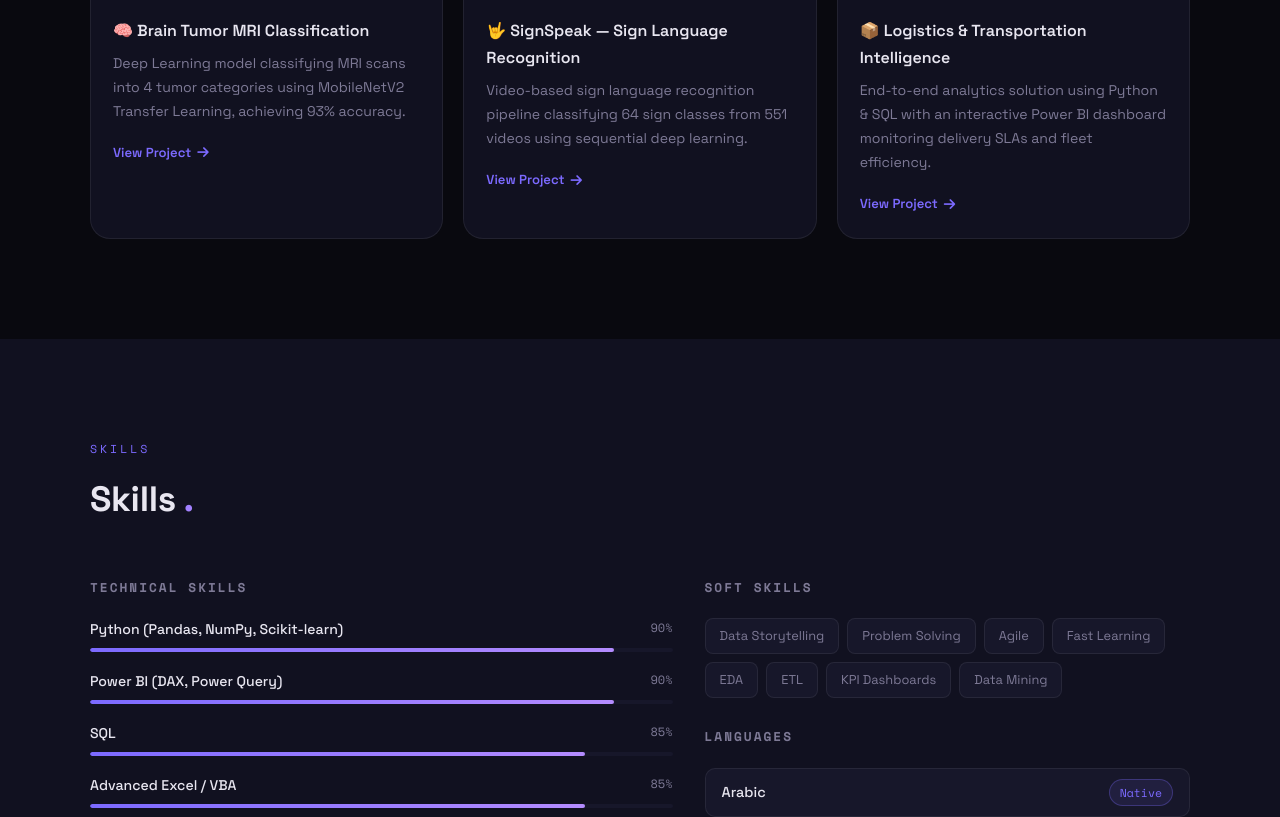
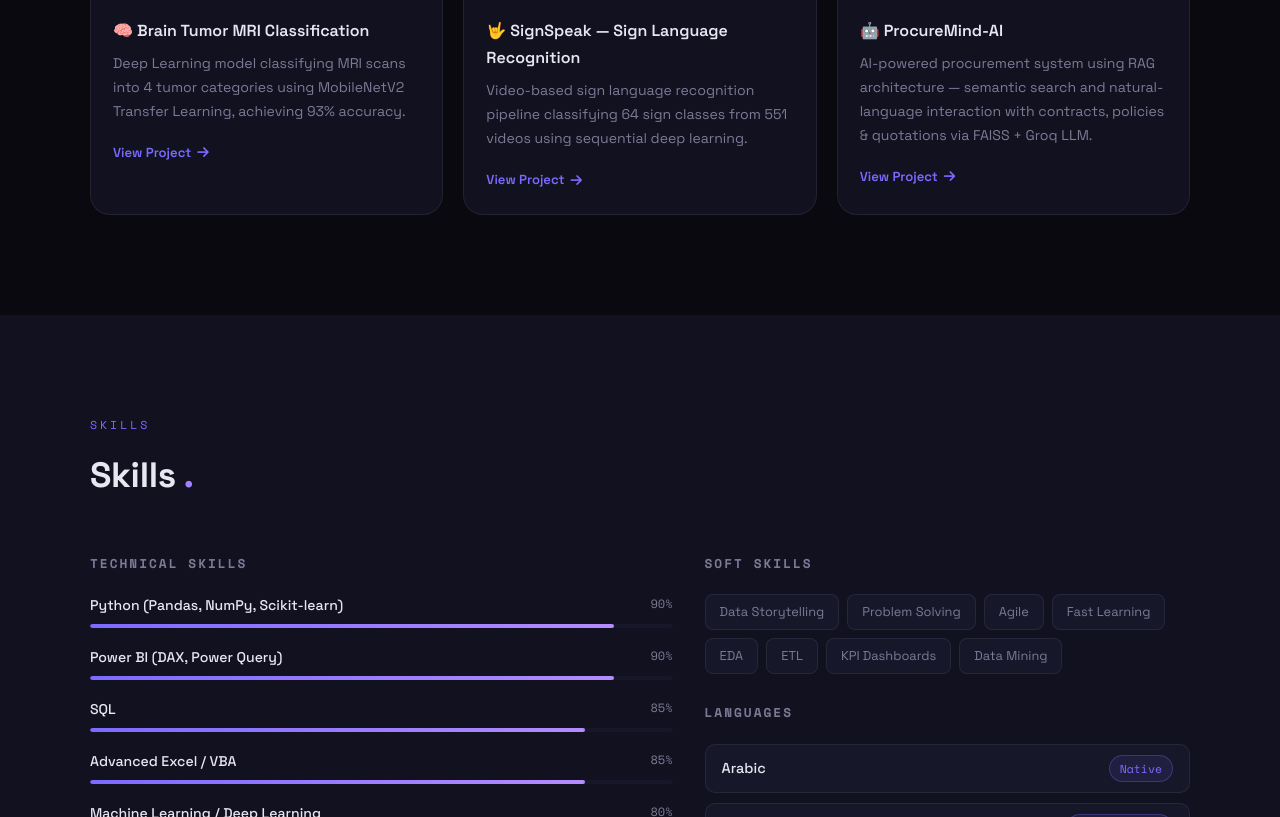
Before and after one commit to Goda-Emad/my-portfolio, a plain HTML site: page index.html in a window 1280 px wide. Shown: the part 2962-3779 px from the top of the page. Drawn offline with nearby package versions, Linux system fonts and the light colour scheme.

Commit message:
Update index.html

```diff
--- a/index.html
+++ b/index.html
@@ -1018,8 +1018,10 @@ const T = {
     proj1_desc:'نموذج Deep Learning لتصنيف صور MRI إلى 4 فئات باستخدام Transfer Learning، حقق دقة 93%.',
     proj2_title:'🤟 SignSpeak — Sign Language Recognition',
     proj2_desc:'نظام للتعرف على لغة الإشارة من الفيديو يصنف 64 إشارة من 551 فيديو باستخدام التعلم العميق التسلسلي.',
-    proj3_title:'📦 Logistics & Transportation Intelligence',
-    proj3_desc:'حل تحليلي متكامل للخدمات اللوجستية بـ Python و SQL مع لوحة Power BI لمتابعة SLAs والأسطول.',
+    proj3_title:'🤖 ProcureMind-AI',
+    proj3_desc:'نظام ذكاء اصطناعي لإدارة المشتريات باستخدام RAG — بحث دلالي وتفاعل طبيعي مع العقود والسياسات عبر FAISS + Groq LLM.',
+    proj4_title:'🔍 SmartRetriever',
+    proj4_desc:'نظام Q&A ذكي لفرق المشتريات — يسترجع الإجابات من العقود والتقارير بلغة طبيعية عبر Semantic Search وReranking مع لوحة تحليلات تفاعلية على Streamlit.',
     proj_link:'عرض المشروع',
     label_skills:'Skills', title_skills:'المهارات <span>.</span>',
     skills_tech:'المهارات التقنية', skills_soft:'المهارات الشخصية', skills_lang:'اللغات',
@@ -1063,8 +1065,10 @@ const T = {
     proj1_desc:'Deep Learning model classifying MRI scans into 4 tumor categories using MobileNetV2 Transfer Learning, achieving 93% accuracy.',
     proj2_title:'🤟 SignSpeak — Sign Language Recognition',
     proj2_desc:'Video-based sign language recognition pipeline classifying 64 sign classes from 551 videos using sequential deep learning.',
-    proj3_title:'📦 Logistics & Transportation Intelligence',
-    proj3_desc:'End-to-end analytics solution using Python & SQL with an interactive Power BI dashboard monitoring delivery SLAs and fleet efficiency.',
+    proj3_title:'🤖 ProcureMind-AI',
+    proj3_desc:'AI-powered procurement system using RAG architecture — semantic search and natural-language interaction with contracts, policies & quotations via FAISS + Groq LLM.',
+    proj4_title:'🔍 SmartRetriever',
+    proj4_desc:'Intelligent Q&A system for procurement teams — retrieves answers from contracts and reports in natural language via Semantic Search & Reranking with a Streamlit analytics dashboard.',
     proj_link:'View Project',
     label_skills:'Skills', title_skills:'Skills <span>.</span>',
     skills_tech:'Technical Skills', skills_soft:'Soft Skills', skills_lang:'Languages',
```
